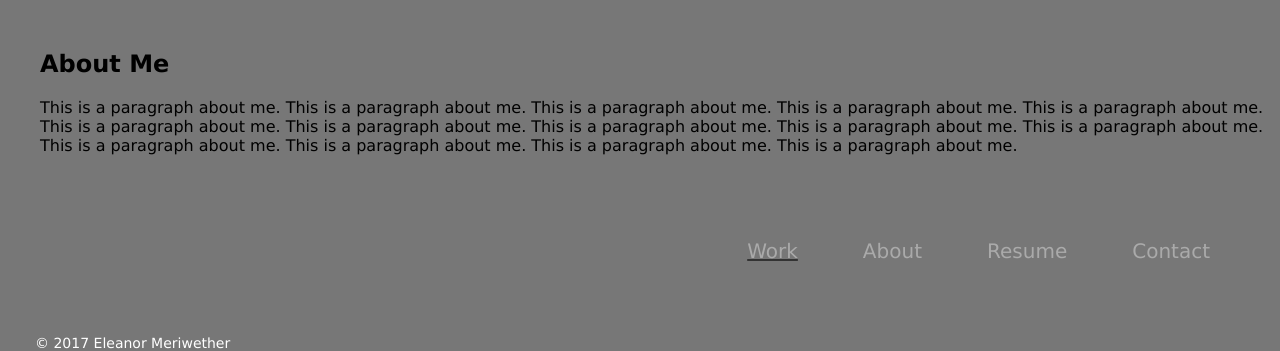
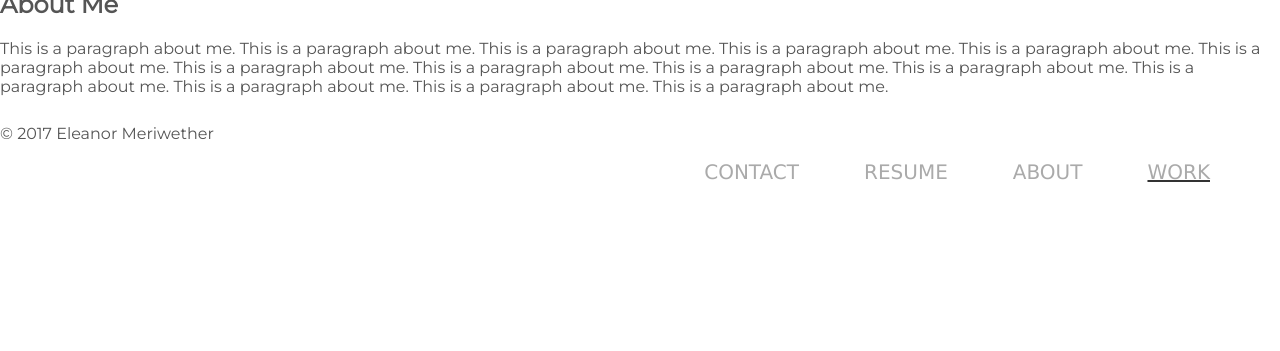
Before and after one commit to emeriwether/emeriwether.github.io, a Jekyll site: the page built from about.html, in a window 1280 px wide, cut to the strip 554-905 px from the top of the page. Built offline with Jekyll 4.4.1, drawn with Linux system fonts in a browser that asks for light colours; nearby versions of some CDN libraries.

Commit message:
modify existing css

```diff
--- a/_layouts/default.html
+++ b/_layouts/default.html
@@ -29,15 +29,15 @@
 
             <nav role="navigation">
                 <ul id="topNav">
-                    <li id="topNavContact"><a href="/contact.html" title="Contact">Contact</a></li>
-                    <li id="topNavResume"><a href="/resume.html" title="Resume">Resume</a></li>
-                    <li id="topNavAbout"><a href="/about.html" title="About">About</a></li>
-                    <li id="topNavHome"  class="current"><a href="/index.html" title="Home">Work</a></li>
+                    <li id="topNavHome"  class="current"><a href="/index.html" title="Home">WORK</a></li>
+                    <li id="topNavAbout"><a href="/about.html" title="About">ABOUT</a></li>
+                    <li id="topNavResume"><a href="/resume.html" title="Resume">RESUME</a></li>
+                    <li id="topNavContact"><a href="/contact.html" title="Contact">CONTACT</a></li>
                 </ul>
             </nav>
 
             <footer role="contentinfo" class="page-footer">
-                <p>&copy; 2017 Eleanor Meriwether</p>
+                &copy; 2017 Eleanor Meriwether
             </footer>
 
         </div>
--- a/css/styles.css
+++ b/css/styles.css
@@ -1,25 +1,13 @@
+@import url('https://fonts.googleapis.com/css?family=Merriweather|Montserrat');
+
+
 body {
-    background-color: #777;
-    font-family: Verdana, Helvetica, sans-serif;
+    font-family: 'Montserrat', sans-serif;
+    font-size: 16px;
+    font-weight: 300;
+    color: #555;
     margin: 0;
-    padding: 0 0 25px 0;
-    height: 100%;
-}
-
-#container {
-    min-height: 100%;
-    position: relative;
-}
-
-footer {
-    position: absolute;
-    height: 25px;
-    width: 100%;
-    font-size: 14px;
-    padding: 0 0 0 35px;
-    background: #777;
-    bottom: 0;
-    color: #fff;
+    padding: 0;
 }
 
 /*
@@ -84,31 +72,3 @@ header a.logo span {
     color: #333;
     text-decoration: underline;
 }
-
-/*
------------
------------
-HOME
------------
------------
-*/
-#home_bg {
-    width: 100%;
-}
-
-/*
------------
------------
-ABOUT ME
------------
------------
-*/
-#aboutMe_photo {
-    padding: 30px 20px 0 40px;
-    display: inline-block;
-}
-
-#aboutMe_text {
-    padding: 30px 0 20px 40px;
-    display: inline-block;
-}
```
